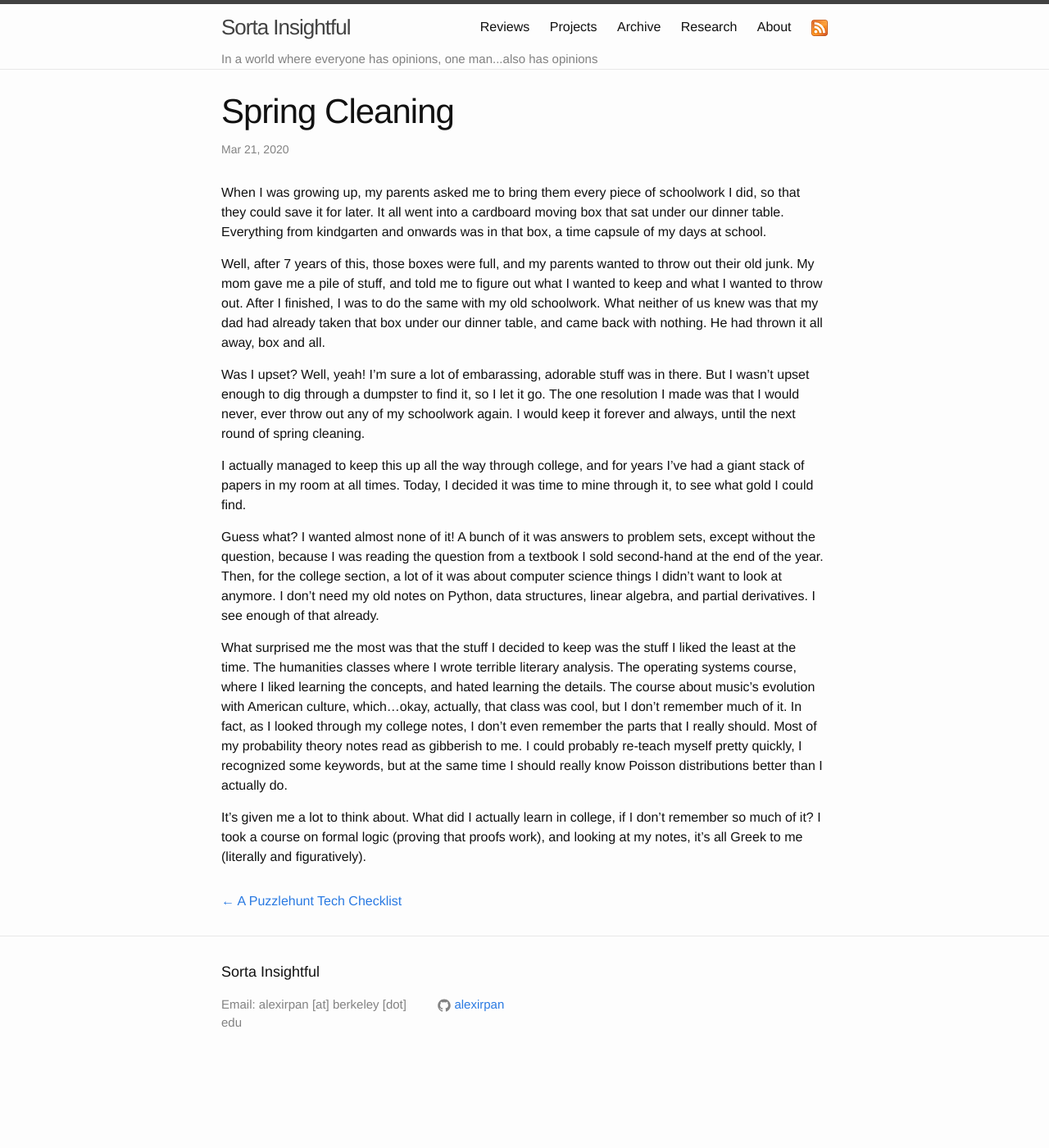
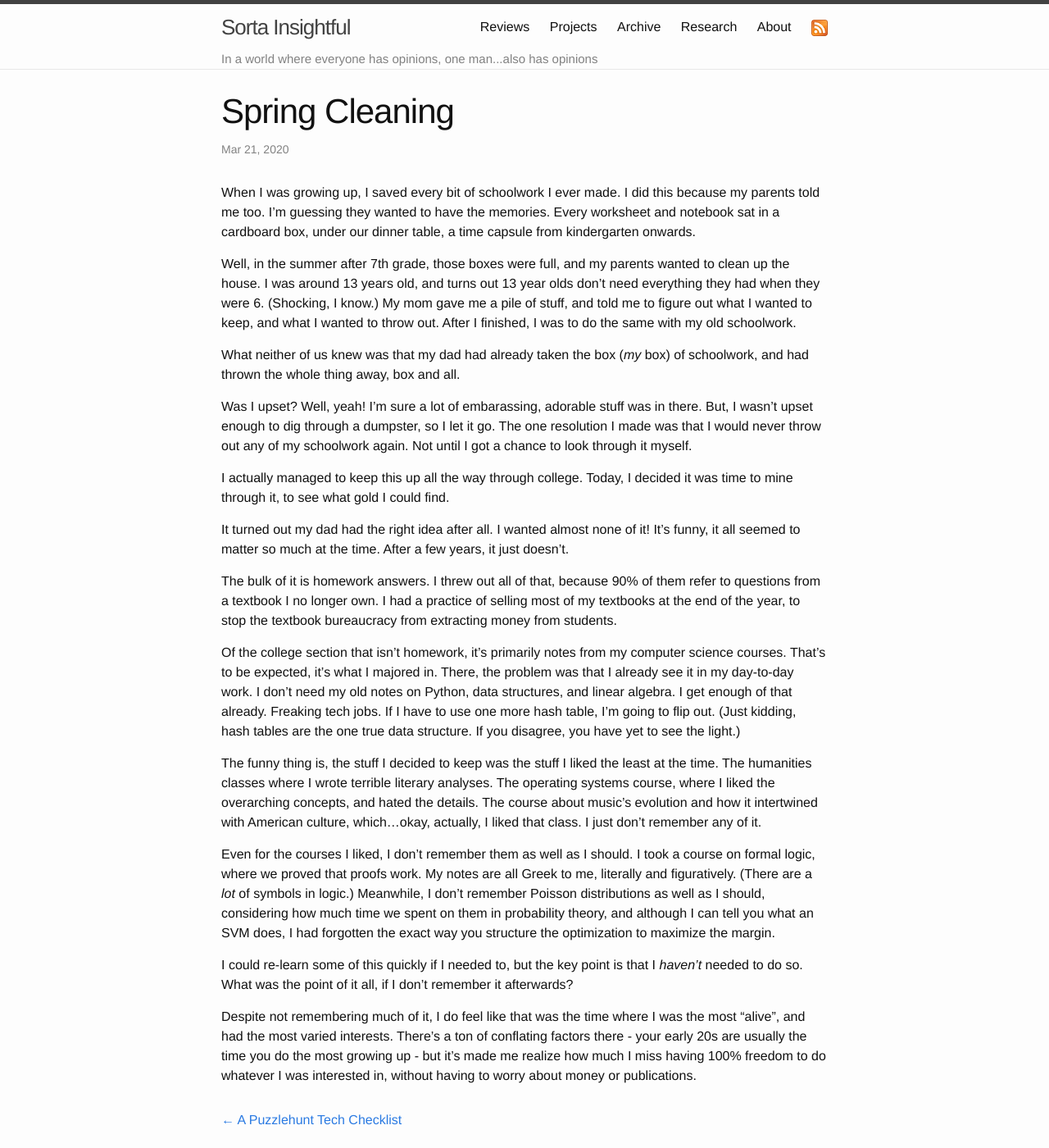
Before and after one commit to alexirpan/alexirpan.github.io, a Jekyll site: the page built from _posts/2020-03-21-spring-cleaning.markdown, in a window 1280 px wide and 1400 px high. Shown: the whole window at 82% size. Built offline with Jekyll 4.4.1, drawn with Linux system fonts in a browser that asks for light colours; nearby versions of some CDN libraries.

Commit message:
2nd draft, continuing

```diff
--- a/_posts/2020-03-21-spring-cleaning.markdown
+++ b/_posts/2020-03-21-spring-cleaning.markdown
@@ -4,50 +4,71 @@ title:  "Spring Cleaning"
 date:   2020-03-21 02:00:00 -0700
 ---
 
-When I was growing up, my parents asked me to bring them every piece of
-schoolwork I did, so that they could save it for later. It all went into a
-cardboard moving box that sat under our dinner table. Everything from
-kindgarten and onwards was in that box, a time capsule of my days at
-school.
+When I was growing up, I saved every bit of schoolwork I ever made. I did
+this because my parents told me too. I'm guessing they wanted to have the
+memories. Every worksheet and notebook sat in a cardboard box, under our
+dinner table, a time capsule from kindergarten onwards.
 
-Well, after 7 years of this, those boxes were full, and my parents wanted
-to throw out their old junk. My mom gave me a pile of stuff, and told me
-to figure out what I wanted to keep and what I wanted to throw out. After
-I finished, I was to do the same with my old schoolwork. What neither of us
-knew was that my dad had already taken that box under our dinner table,
-and came back with nothing. He had thrown it all away, box and all.
+Well, in the summer after 7th grade, those boxes were full, and my parents
+wanted to clean up the house. I was around 13 years old, and turns out 13 year
+olds don't need everything they had when they were 6. (Shocking, I know.)
+My mom gave me a pile of stuff, and told me to figure out what I wanted to
+keep, and what I wanted to throw out. After I finished, I was to do the
+same with my old schoolwork.
+
+What neither of us knew was that my dad had already taken the box (*my* box)
+of schoolwork, and had thrown the whole thing away, box and all.
 
 Was I upset? Well, yeah! I'm sure a lot of embarassing, adorable stuff was
-in there. But I wasn't upset enough to dig through a dumpster to find it,
-so I let it go. The one resolution I made was that I would never, ever
-throw out any of my schoolwork again. I would keep it forever and always,
-until the next round of spring cleaning.
+in there. But, I wasn't upset enough to dig through a dumpster, so I let it
+go. The one resolution I made was that I would never
+throw out any of my schoolwork again. Not until I got a chance to look through
+it myself.
 
-I actually managed to keep this up all the way through college, and for
-years I've had a giant stack of papers in my room at all times. Today, I
+I actually managed to keep this up all the way through college. Today, I
 decided it was time to mine through it, to see what gold I could find.
 
-Guess what? I wanted almost none of it! A bunch of it was answers to
-problem sets, except without the question, because I was reading the
-question from a textbook I sold second-hand at the end of the year.
-Then, for the college section, a lot of it was about computer science
-things I didn't want to look at anymore. I don't need my old notes
-on Python, data structures, linear algebra, and partial derivatives.
-I see enough of that already.
+It turned out my dad had the right idea after all. I wanted almost none of it!
+It's funny, it all seemed to matter so much at the time. After a few years,
+it just doesn't.
 
-What surprised me the most was that the stuff I decided to keep was the
+The bulk of it is homework answers. I threw out all of that, because 90% of them
+refer to questions from a textbook I no longer own. I had a practice of selling
+most of my textbooks at the end of the year, to stop the textbook bureaucracy
+from extracting money from students.
+
+Of the college section that isn't homework, it's primarily notes from my
+computer science courses. That's to be expected, it's what I majored in. There,
+the problem was that I already see it in my day-to-day work. I don't need my
+old notes on Python, data structures, and linear algebra. I get enough of that
+already. Freaking tech jobs. If I have to use one more hash table, I'm going
+to flip out. (Just kidding, hash tables are the one true data structure. If
+you disagree, you have yet to see the light.)
+
+The funny thing is, the stuff I decided to keep was the
 stuff I liked the least at the time. The humanities classes where I
-wrote terrible literary analysis. The operating systems course, where
-I liked learning the concepts, and hated learning the details. The course
-about music's evolution with American culture, which...okay, actually,
-that class was cool, but I don't remember much of it. In fact, as I looked
-through my college notes, I don't even remember the parts that I really
-should. Most of my probability theory notes read as gibberish to me. I could
-probably re-teach myself pretty quickly, I recognized some keywords, but at
-the same time I should really know Poisson distributions better than I actually
-do.
+wrote terrible literary analyses. The operating systems course, where
+I liked the overarching concepts, and hated the details.
+The course
+about music's evolution and how it intertwined with American culture,
+which...okay, actually, I liked that class. I just don't remember any of it.
 
-It's given me a lot to think about. What did I actually learn in college, if
-I don't remember so much of it? I took a course on formal logic (proving
-that proofs work), and looking at my notes, it's all Greek to me (literally
-and figuratively).
+Even for the courses I liked, I don't remember them as well as I should.
+I took a course on formal logic, where we proved that proofs work.
+My notes are all Greek to me, literally and figuratively.
+(There are a *lot* of symbols in logic.) Meanwhile, I don't remember
+Poisson distributions as well as I should, considering how much time we spent
+on them in probability theory, and although I can tell you what an SVM does,
+I had forgotten the exact way you structure the optimization to maximize the
+margin.
+
+I could re-learn some of this quickly if I needed to, but the key point is that
+I *haven't* needed to do so. What was the point of it all, if I don't remember
+it afterwards?
+
+Despite not remembering much of it, I do feel like that was the time where
+I was the most "alive", and had the most varied interests. There's a ton of
+conflating factors there - your early 20s are usually the time you do the most
+growing up - but it's made me realize how much I miss having 100% freedom to
+do whatever I was interested in, without having to worry about money or
+publications.
```
